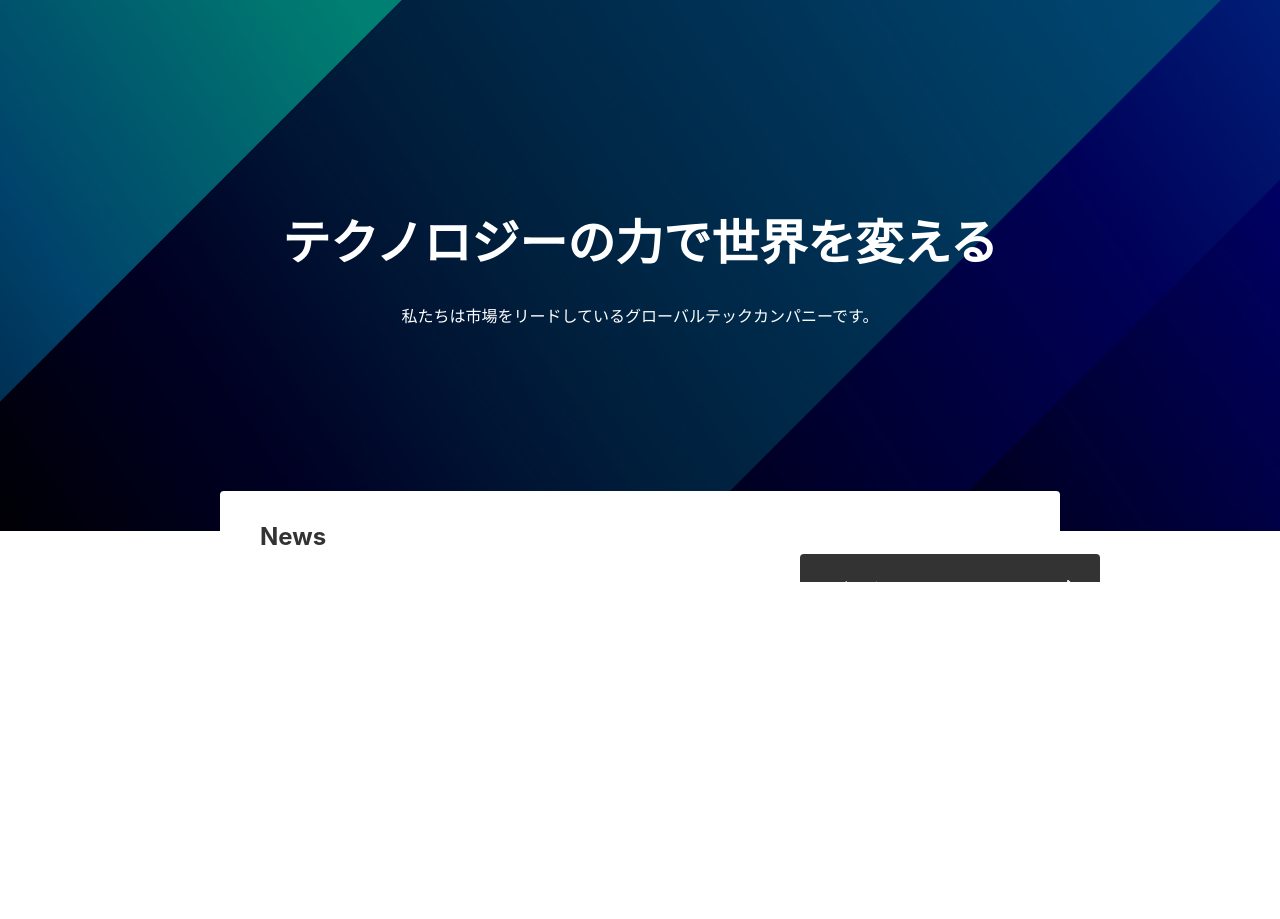
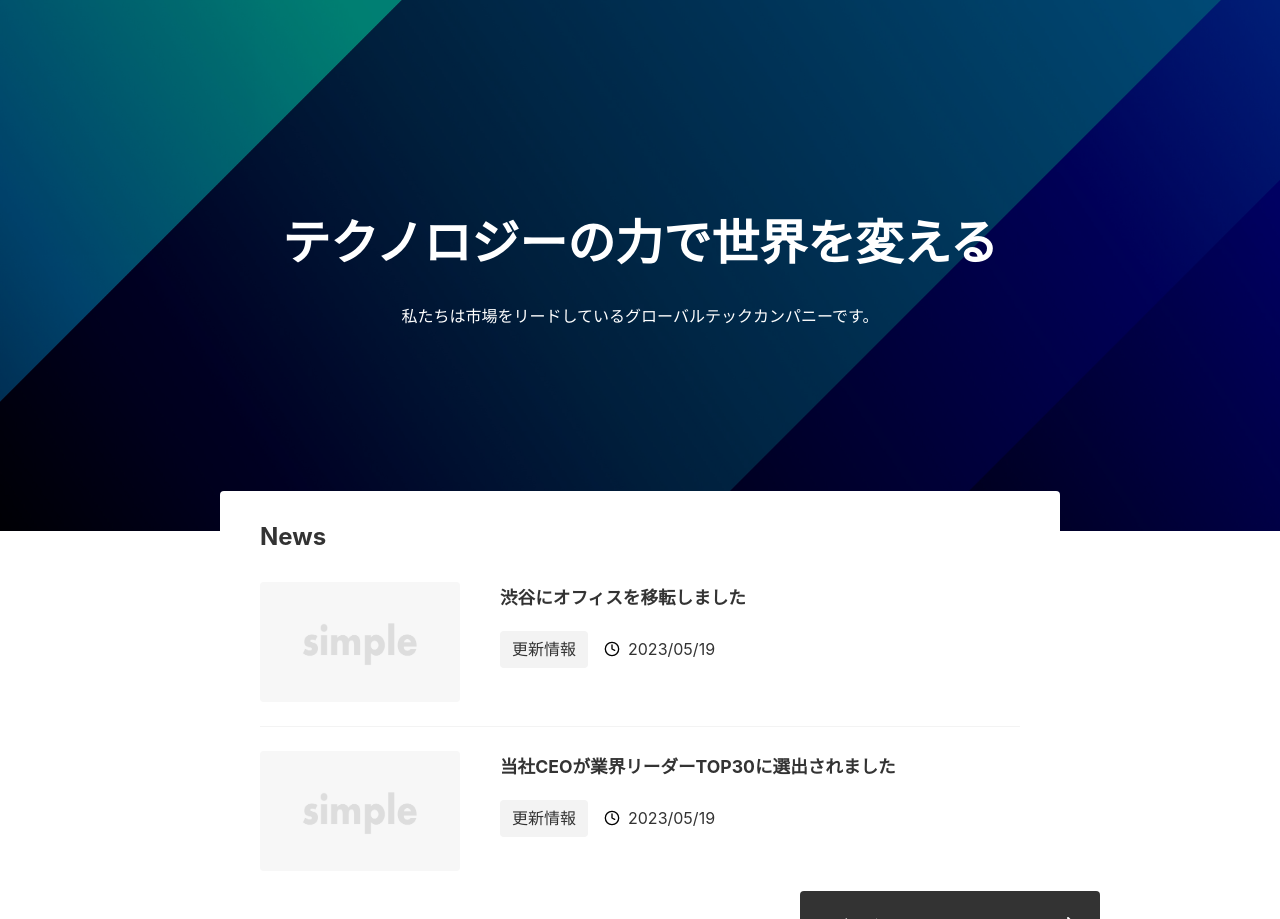
Before and after one commit to halchell/my-next-project, a Next.js app: page / in a window 1280 px wide. Before the commit the page ends 800 px from the top, so only its background shows below. Built offline with nearby package versions, Linux system fonts and the light colour scheme.

Commit message:
NewsListコンポーネントを作成

```diff
--- /dev/null
+++ b/app/_components/NewsList/index.module.css
@@ -0,0 +1,69 @@
+.list {
+  border-bottom: 1px solid var(--color-border-light);
+}
+.list:last-child {
+  border-bottom: none;
+}
+
+.link {
+  display: flex;
+  align-items: flex-start;
+  gap: 40px;
+  padding: 24px 0;
+}
+
+.image {
+  width: 200px;
+  height: auto;
+  border-radius: var(--border-radius);
+}
+
+.title {
+  font-size: 1.1rem;
+  font-weight: bold;
+  margin-bottom: 0.5rem;
+}
+
+.meta {
+  display: flex;
+  align-items: center;
+  gap: 16px;
+}
+
+.tag {
+  background-color: var(--color-bg-sub);
+  padding: 4px 12px;
+  border-radius: var(--border-radius);
+  white-space: nowrap;
+  font-size: 1rem;
+}
+
+.date {
+  display: flex;
+  align-items: center;
+  gap: 8px;
+  margin: 0.8rem 0;
+  font-size: 1rem;
+}
+
+@media (max-width: 640px) {
+  .link {
+    display: block;
+    padding: 16px 0;
+  }
+  .image {
+    display: none;
+  }
+
+  .title {
+    font-size: 1rem;
+    font-weight: bold;
+    margin-bottom: 0.4rem;
+  }
+
+  .meta {
+    display: flex;
+    align-items: center;
+    gap: 16px;
+  }
+}
--- a/app/page.tsx
+++ b/app/page.tsx
@@ -48,8 +48,7 @@
 };
 
 export default function Home() {
-  // const sliceData = data.contents.slice(0, 2); // 先頭から2件を取得
-  const sliceData: News = [];
+  const sliceData = data.contents.slice(0, 2); // 先頭から2件を取得
   return (
     <>
     <section className={styles.top}>  {/* ヒーローセクション */}
```
Also changed, not shown: app/_components/NewsList/index.tsx (added, +56 -0 lines).
